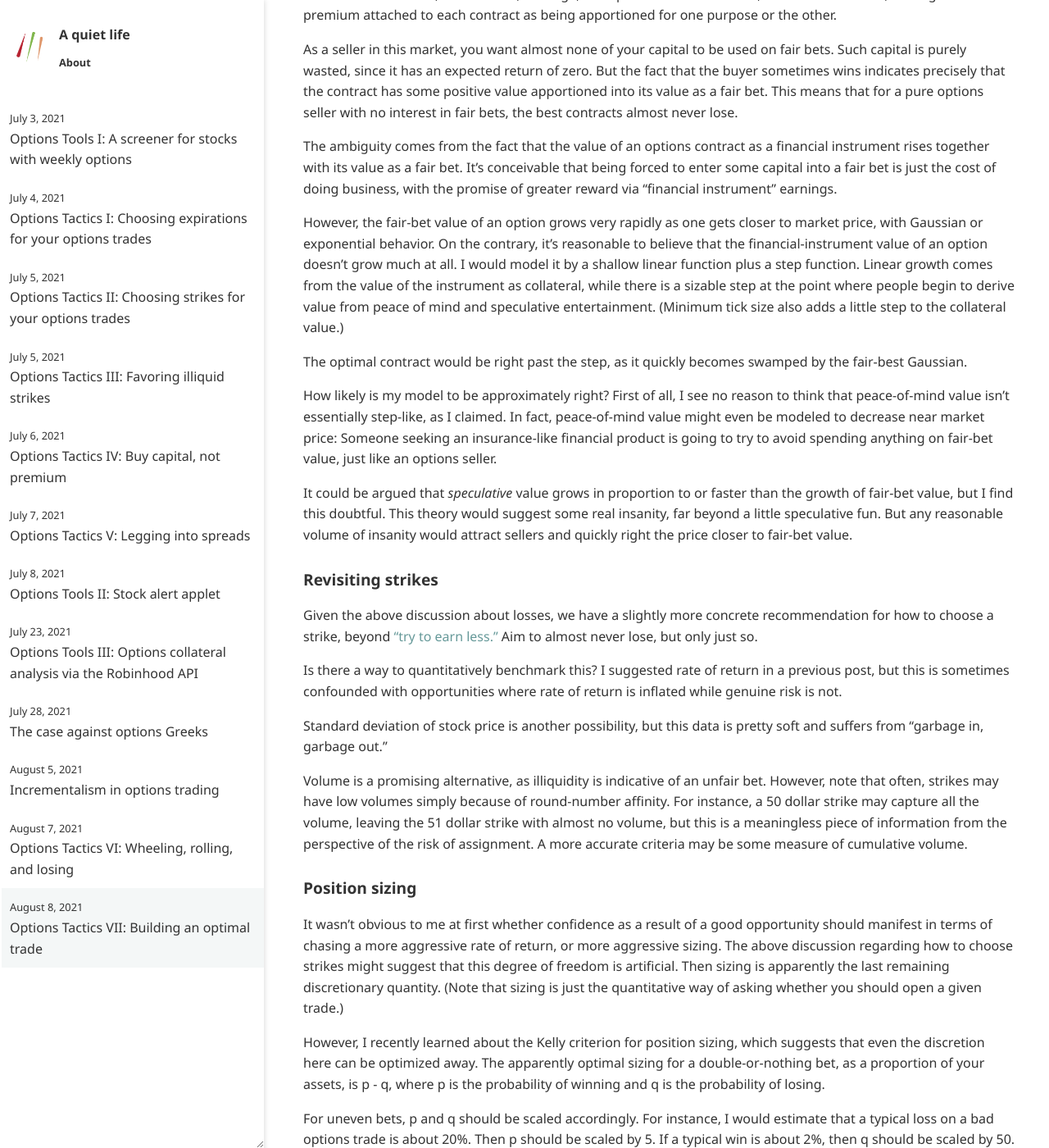
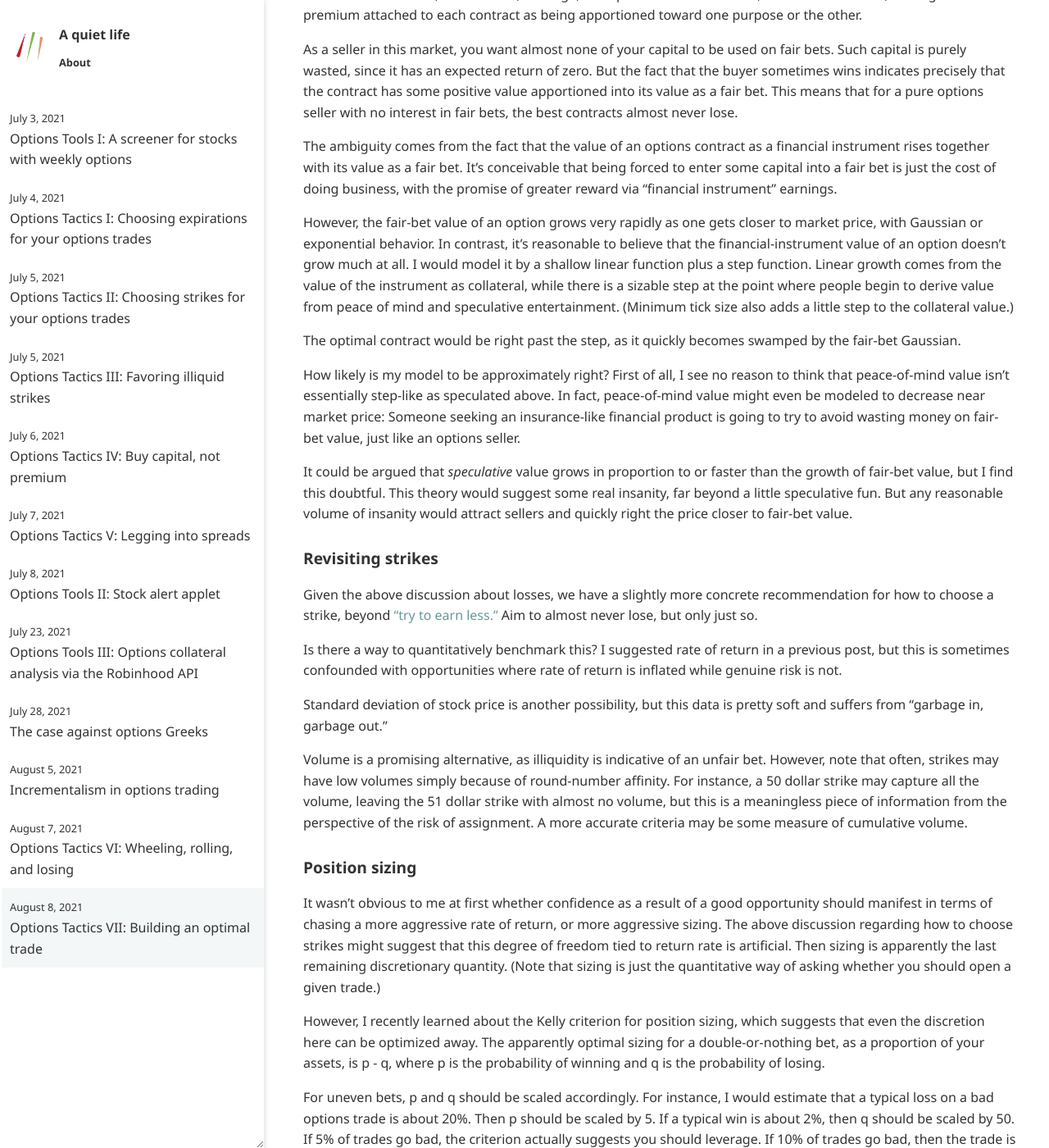
Before and after one commit to ansyblenetwork/aquietlife, a Jekyll site: the page built from _posts/2021-08-08-sizing.md, in a window 1280 px wide and 1400 px high, scrolled down 660 px. Shown: the whole window at 82% size. Built offline with Jekyll 4.4.1, drawn with Linux system fonts in a browser that asks for light colours; some of the changed text lies outside the part shown.

Commit message:
Update 2021-08-08-sizing.md

```diff
--- a/_posts/2021-08-08-sizing.md
+++ b/_posts/2021-08-08-sizing.md
@@ -20,17 +20,17 @@ It is pretty obvious that never losing is not optimal; It's pretty easy to never
 
 It is less obvious that the optimal percentage of losses is not some higher positive number, and in fact, it very well might be. The idea there would be that although losses are larger and more frequent, so are premiums. My suspicion however is that this is not the optimal regime.
 
-Allow me to model the question more concretely. We can roughly interpret the options market as an opaque mix of fair bets on one hand, but also risk, leverage, and speculative instruments, on the other. In fact, we might view the premium attached to each contract as being apportioned for one purpose or the other.
+Allow me to model the question more concretely. We can roughly interpret the options market as an opaque mix of fair bets on one hand, but also risk, leverage, and speculative instruments, on the other. In fact, we might view the premium attached to each contract as being apportioned toward one purpose or the other.
 
 As a seller in this market, you want almost none of your capital to be used on fair bets. Such capital is purely wasted, since it has an expected return of zero. But the fact that the buyer sometimes wins indicates precisely that the contract has some positive value apportioned into its value as a fair bet. This means that for a pure options seller with no interest in fair bets, the best contracts almost never lose.
 
 The ambiguity comes from the fact that the value of an options contract as a financial instrument rises together with its value as a fair bet. It's conceivable that being forced to enter some capital into a fair bet is just the cost of doing business, with the promise of greater reward via "financial instrument" earnings.
 
-However, the fair-bet value of an option grows very rapidly as one gets closer to market price, with Gaussian or exponential behavior. On the contrary, it's reasonable to believe that the financial-instrument value of an option doesn't grow much at all. I would model it by a shallow linear function plus a step function. Linear growth comes from the value of the instrument as collateral, while there is a sizable step at the point where people begin to derive value from peace of mind and speculative entertainment. (Minimum tick size also adds a little step to the collateral value.)
+However, the fair-bet value of an option grows very rapidly as one gets closer to market price, with Gaussian or exponential behavior. In contrast, it's reasonable to believe that the financial-instrument value of an option doesn't grow much at all. I would model it by a shallow linear function plus a step function. Linear growth comes from the value of the instrument as collateral, while there is a sizable step at the point where people begin to derive value from peace of mind and speculative entertainment. (Minimum tick size also adds a little step to the collateral value.)
 
-The optimal contract would be right past the step, as it quickly becomes swamped by the fair-best Gaussian.
+The optimal contract would be right past the step, as it quickly becomes swamped by the fair-bet Gaussian.
 
-How likely is my model to be approximately right? First of all, I see no reason to think that peace-of-mind value isn't essentially step-like, as I claimed. In fact, peace-of-mind value might even be modeled to decrease near market price: Someone seeking an insurance-like financial product is going to try to avoid spending anything on fair-bet value, just like an options seller.
+How likely is my model to be approximately right? First of all, I see no reason to think that peace-of-mind value isn't essentially step-like as speculated above. In fact, peace-of-mind value might even be modeled to decrease near market price: Someone seeking an insurance-like financial product is going to try to avoid wasting money on fair-bet value, just like an options seller.
 
 It could be argued that _speculative_ value grows in proportion to or faster than the growth of fair-bet value, but I find this doubtful. This theory would suggest some real insanity, far beyond a little speculative fun. But any reasonable volume of insanity would attract sellers and quickly right the price closer to fair-bet value.
 
@@ -49,7 +49,7 @@ Volume is a promising alternative, as illiquidity is indicative of an unfair bet
 
 ### Position sizing
 
-It wasn't obvious to me at first whether confidence as a result of a good opportunity should manifest in terms of chasing a more aggressive rate of return, or more aggressive sizing. The above discussion regarding how to choose strikes might suggest that this degree of freedom is artificial. Then sizing is apparently the last remaining discretionary quantity. (Note that sizing is just the quantitative way of asking whether you should open a given trade.)
+It wasn't obvious to me at first whether confidence as a result of a good opportunity should manifest in terms of chasing a more aggressive rate of return, or more aggressive sizing. The above discussion regarding how to choose strikes might suggest that this degree of freedom tied to return rate is artificial. Then sizing is apparently the last remaining discretionary quantity. (Note that sizing is just the quantitative way of asking whether you should open a given trade.)
 
 However, I recently learned about the Kelly criterion for position sizing, which suggests that even the discretion here can be optimized away. The apparently optimal sizing for a double-or-nothing bet, as a proportion of your assets, is p - q, where p is the probability of winning and q is the probability of losing.
 
```
Also changed, not shown: other parts of _posts/2021-08-08-sizing.md (+1 -1 lines).
